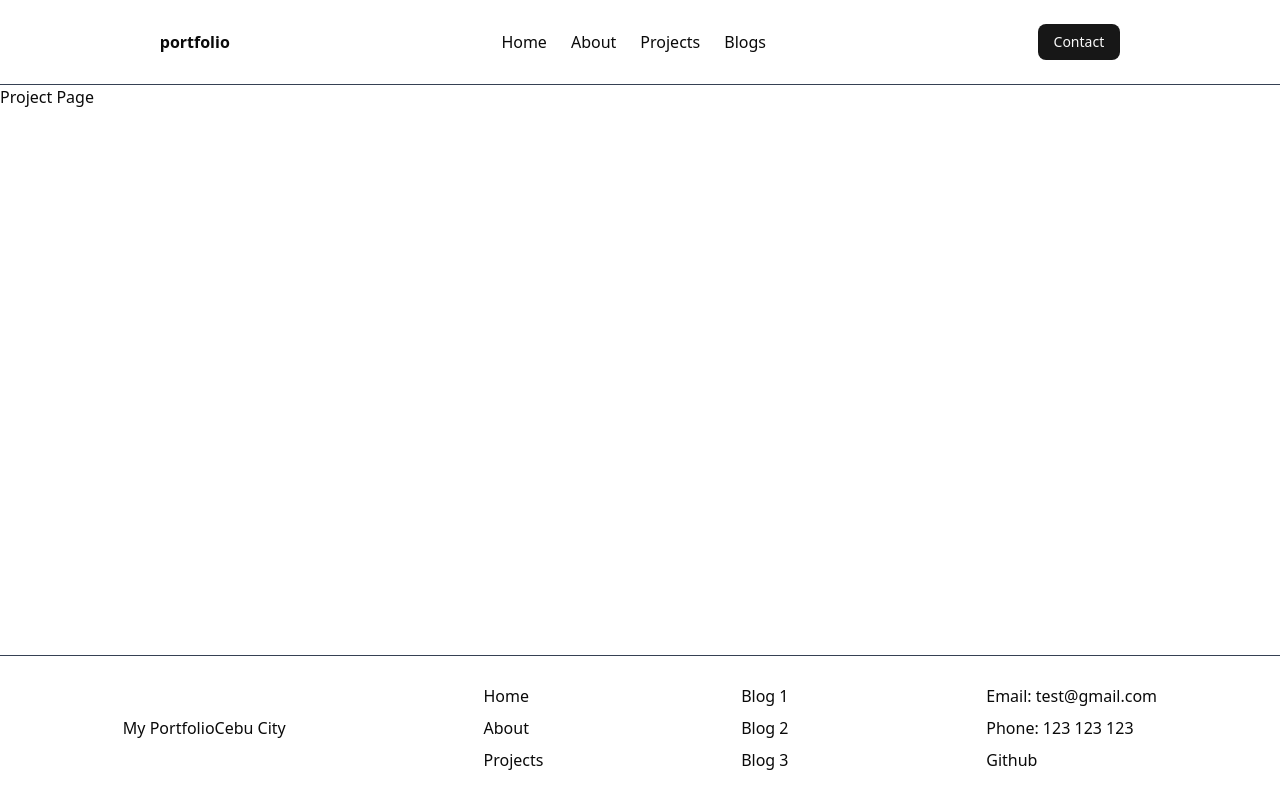
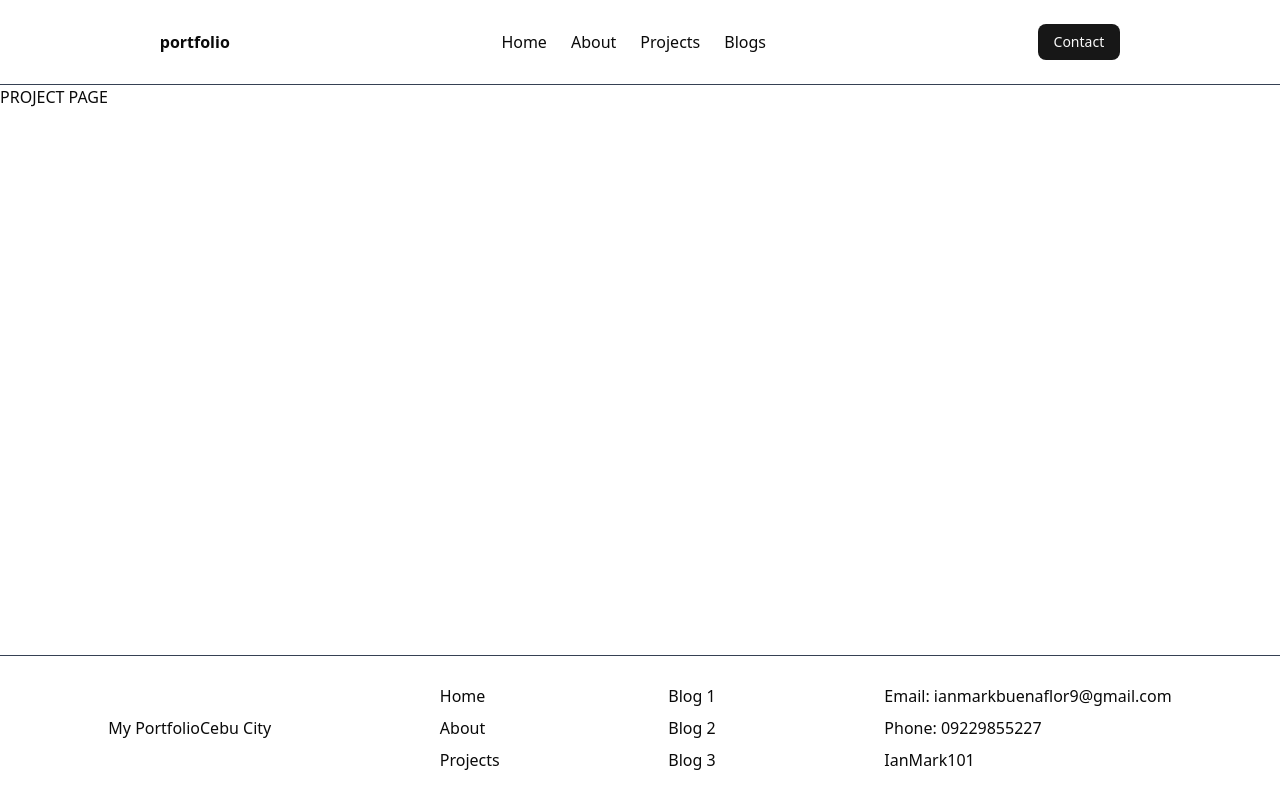
Before and after one commit to IanMark101/IT-ELECT-ACTIVITY, a Next.js app: page /projects in a window 1280 px wide. Built offline with nearby package versions, Linux system fonts and the light colour scheme.

Commit message:
update footer contents

```diff
--- a/app/(guest)/projects/page.tsx
+++ b/app/(guest)/projects/page.tsx
@@ -1,3 +1,3 @@
 export default function Projects() {
-  return <div>Project Page</div>;
+  return <div>PROJECT PAGE</div>;
 }
--- a/components/common/footer.tsx
+++ b/components/common/footer.tsx
@@ -36,9 +36,9 @@ export default function Footer() {
         </div>
         <div>
           <ul className="flex flex-col gap-2">
-            <li>Email: test@gmail.com</li>
-            <li>Phone: 123 123 123</li>
-            <li>Github</li>
+            <li>Email: ianmarkbuenaflor9@gmail.com</li>
+            <li>Phone: 09229855227</li>
+            <li>IanMark101</li>
           </ul>
         </div>
       </div>
```
